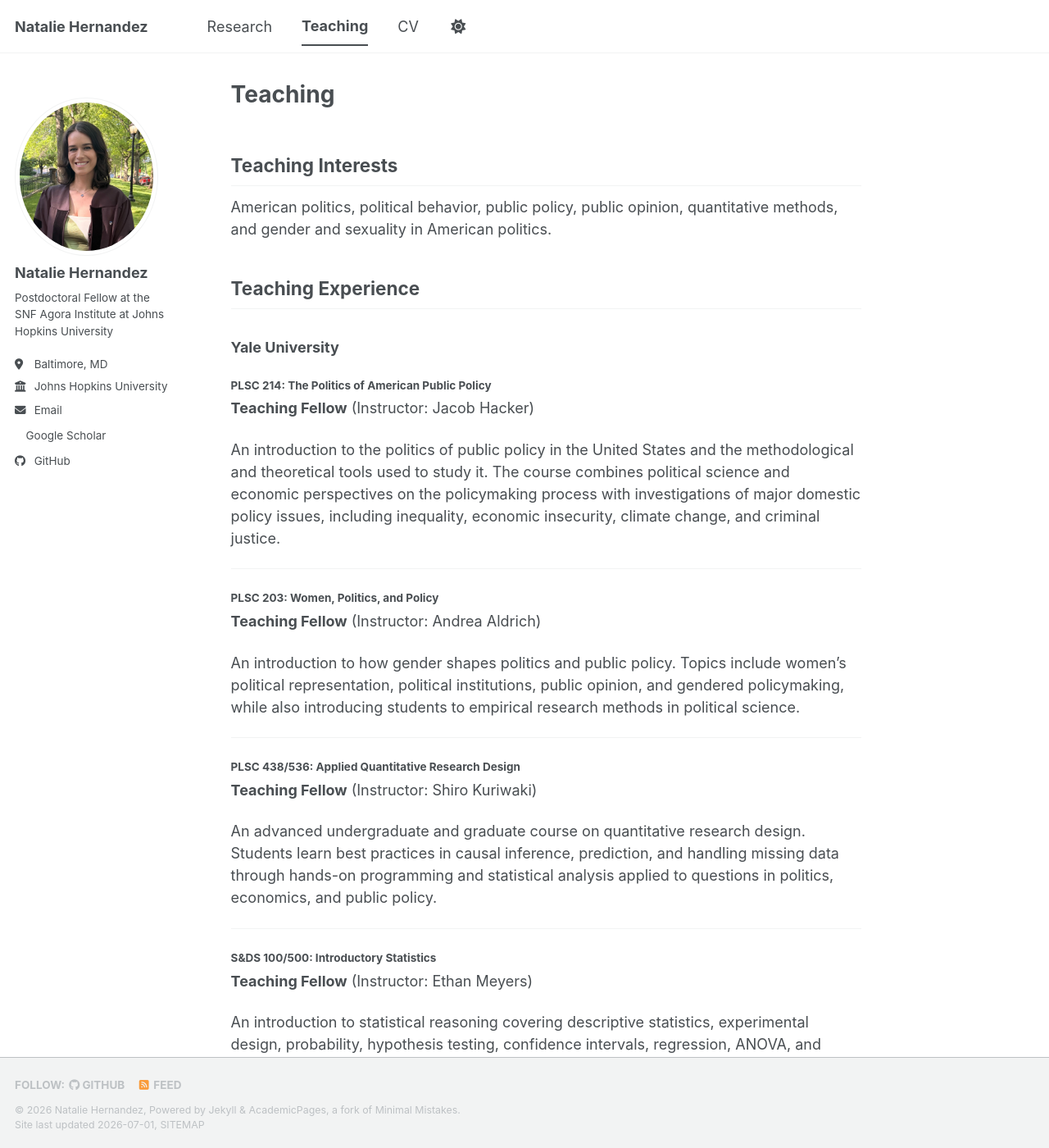
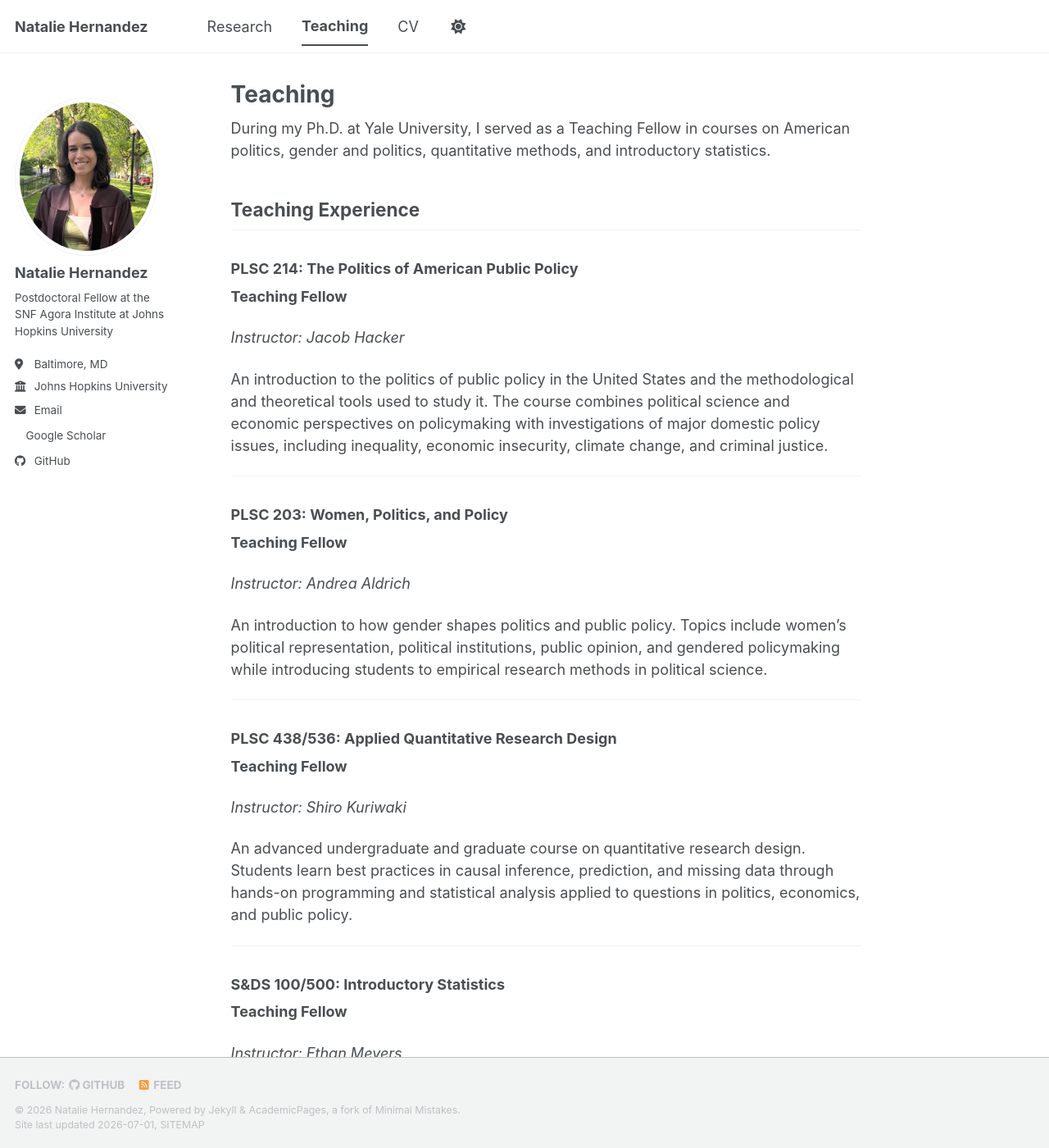
Before and after one commit to nataliehdez11/nataliehdez11.github.io, a Jekyll site: the page built from _pages/teaching.md, in a window 1280 px wide and 1400 px high. Shown: the whole window at 82% size. Built offline with Jekyll 4.4.1, drawn with Linux system fonts in a browser that asks for light colours; a style sheet for code colours, icons or effects is not loaded; some of the changed text lies outside the part shown.

Commit message:
Update teaching.md

```diff
--- a/_pages/teaching.md
+++ b/_pages/teaching.md
@@ -4,40 +4,48 @@ permalink: /teaching/
 author_profile: true
 ---
 
-## Teaching Interests
-
-American politics, political behavior, public policy, public opinion, quantitative methods, and gender and sexuality in American politics.
+During my Ph.D. at Yale University, I served as a Teaching Fellow in courses on American politics, gender and politics, quantitative methods, and introductory statistics.
 
 ## Teaching Experience
 
-### Yale University
+### PLSC 214: The Politics of American Public Policy
 
-#### PLSC 214: The Politics of American Public Policy
+**Teaching Fellow**
 
-**Teaching Fellow** (Instructor: Jacob Hacker)
+*Instructor: Jacob Hacker*
 
-An introduction to the politics of public policy in the United States and the methodological and theoretical tools used to study it. The course combines political science and economic perspectives on the policymaking process with investigations of major domestic policy issues, including inequality, economic insecurity, climate change, and criminal justice.
+An introduction to the politics of public policy in the United States and the methodological and theoretical tools used to study it. The course combines political science and economic perspectives on policymaking with investigations of major domestic policy issues, including inequality, economic insecurity, climate change, and criminal justice.
 
 ---
 
-#### PLSC 203: Women, Politics, and Policy
+### PLSC 203: Women, Politics, and Policy
 
-**Teaching Fellow** (Instructor: Andrea Aldrich)
+**Teaching Fellow**
 
-An introduction to how gender shapes politics and public policy. Topics include women’s political representation, political institutions, public opinion, and gendered policymaking, while also introducing students to empirical research methods in political science.
+*Instructor: Andrea Aldrich*
+
+An introduction to how gender shapes politics and public policy. Topics include women's political representation, political institutions, public opinion, and gendered policymaking while introducing students to empirical research methods in political science.
 
 ---
 
-#### PLSC 438/536: Applied Quantitative Research Design
+### PLSC 438/536: Applied Quantitative Research Design
 
-**Teaching Fellow** (Instructor: Shiro Kuriwaki)
+**Teaching Fellow**
 
-An advanced undergraduate and graduate course on quantitative research design. Students learn best practices in causal inference, prediction, and handling missing data through hands-on programming and statistical analysis applied to questions in politics, economics, and public policy.
+*Instructor: Shiro Kuriwaki*
+
+An advanced undergraduate and graduate course on quantitative research design. Students learn best practices in causal inference, prediction, and missing data through hands-on programming and statistical analysis applied to questions in politics, economics, and public policy.
 
 ---
 
-#### S&DS 100/500: Introductory Statistics
+### S&DS 100/500: Introductory Statistics
 
-**Teaching Fellow** (Instructor: Ethan Meyers)
+**Teaching Fellow**
+
+*Instructor: Ethan Meyers*
 
 An introduction to statistical reasoning covering descriptive statistics, experimental design, probability, hypothesis testing, confidence intervals, regression, ANOVA, and introductory programming in R through real-world applications.
+
+## Teaching Interests
+
+American politics, political behavior, public policy, public opinion, quantitative methods, gender and politics, and representation.
```
